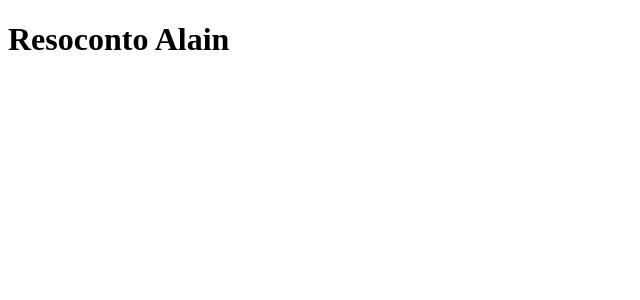
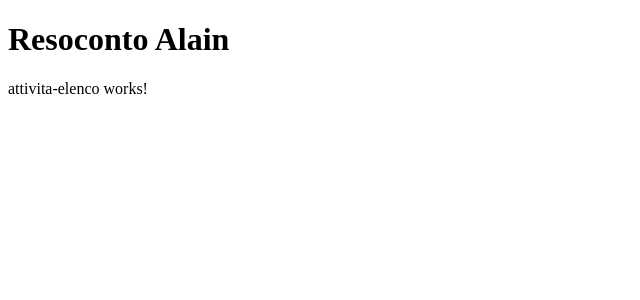
Before and after one commit to Smallpeeps/Prove, an Angular app: page / in a window 1280 px wide. Shown: the top 300 px of the page, without its empty margins (0-640 px from the left). Built offline with nearby package versions, Linux system fonts and the light colour scheme.

Commit message:
incluso component

```diff
--- a/src/app/app.component.html
+++ b/src/app/app.component.html
@@ -1,2 +1,4 @@
 <h1>{{ title }}</h1>
-<div> </div>
+<div>
+  <app-attivita-elenco></app-attivita-elenco>
+</div>
```
